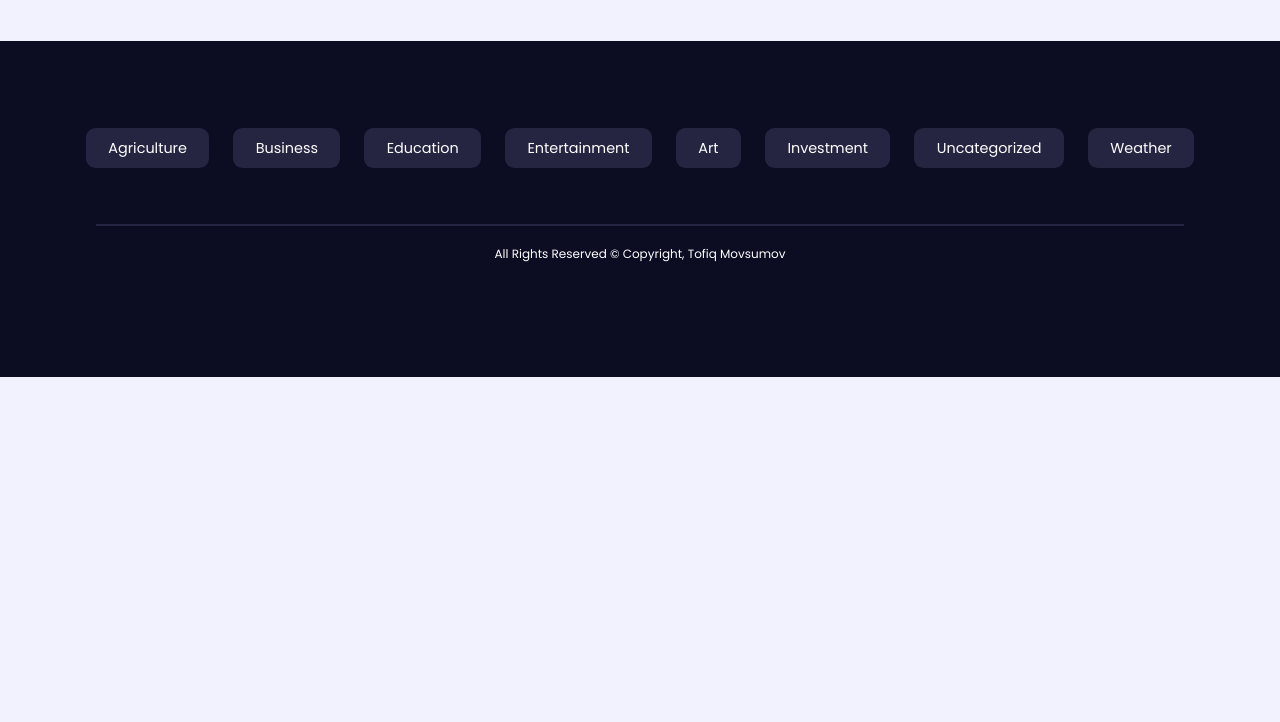
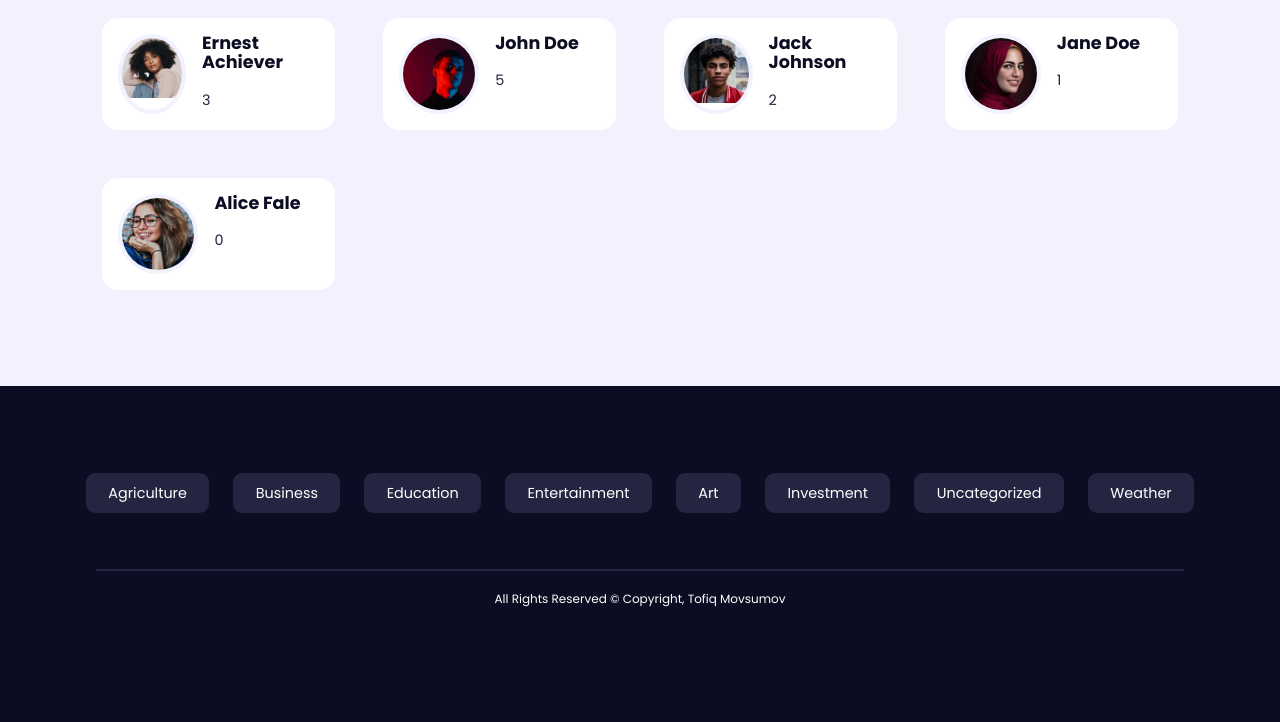
Before and after one commit to TofiqMvsm/mern-blog, a React app in the folder client/: page /authors in a window 1280 px wide. Shown: the part 78-800 px from the top of the page. Built offline with nearby package versions, Linux system fonts and the light colour scheme.

Commit message:
Creating Authors page with Dummy data yet

```diff
--- a/client/src/index.css
+++ b/client/src/index.css
@@ -368,3 +368,39 @@ input,select,textarea{
 .register a,.login a{
     color: var(--color-primary);
 }
+
+/* ==============AUTHORS============ */
+
+.authors-container{
+  display: grid;
+  grid-template-columns: repeat(4,1fr);
+  gap: 3rem;
+}
+
+
+.author{
+  background: var(--color-white);
+  border-radius: var(--radius-3);
+  display: flex;
+  gap: 1rem;
+  padding: 1rem;
+  transition: var(--transition);
+}
+
+
+.author:hover{
+  box-shadow: 0 1rem 1.5rem rgba(0,0,0,0.07);
+}
+
+.author-avatar{
+  width: 5rem;
+  aspect-ratio: 1/1;
+  border-radius: 50%;
+  border: 0.3rem solid var(--color-bg);
+  overflow: hidden;
+}
+
+
+.author-info p{
+  margin-top: 1rem;
+}
--- a/client/src/pages/Authors.jsx
+++ b/client/src/pages/Authors.jsx
@@ -1,8 +1,46 @@
-import React from 'react'
+import React, { useState } from 'react'
+
+import Avatar1 from "../images/avatar1.jpg"
+import Avatar2 from "../images/avatar2.jpg"
+import Avatar3 from "../images/avatar3.jpg"
+import Avatar4 from "../images/avatar4.jpg"
+import Avatar5 from "../images/avatar5.jpg"
+import { Link } from 'react-router-dom'
+
+
+const authorsData = [
+  {id : 1,avatar : Avatar1,name : "Ernest Achiever",posts : 3},
+  {id : 2,avatar : Avatar2, name : "John Doe" ,posts : 5},
+  {id : 3,avatar : Avatar3, name : "Jack Johnson",posts: 2},
+  {id : 4,avatar : Avatar4, name : "Jane Doe",posts: 1},
+  {id : 5,avatar : Avatar5, name : "Alice Fale",posts: 0},
+]
+
+
+
 
 const Authors = () => {
+  const [authors,setAuthors] = useState(authorsData)
   return (
-    <div>Authors</div>
+    <section className='authors'>
+    {authors.length > 0 ? <div className="container authors-container">
+        {
+          authors.map(({id,avatar,name,posts})=>{
+            return <Link key={id} to={`/posts/users/${id}`} className='author'>
+              <div className='author-avatar'>
+                <img src={avatar} alt={`Image of ${name}`} />
+
+              </div>
+              <div className="author-info">
+                <h4>{name}</h4>
+                <p>{posts}</p>
+              </div>
+            </Link>
+          })
+        }
+      </div> : <h2 className='center'>No User/Author Found</h2>}
+
+    </section>
   )
 }
 
```
